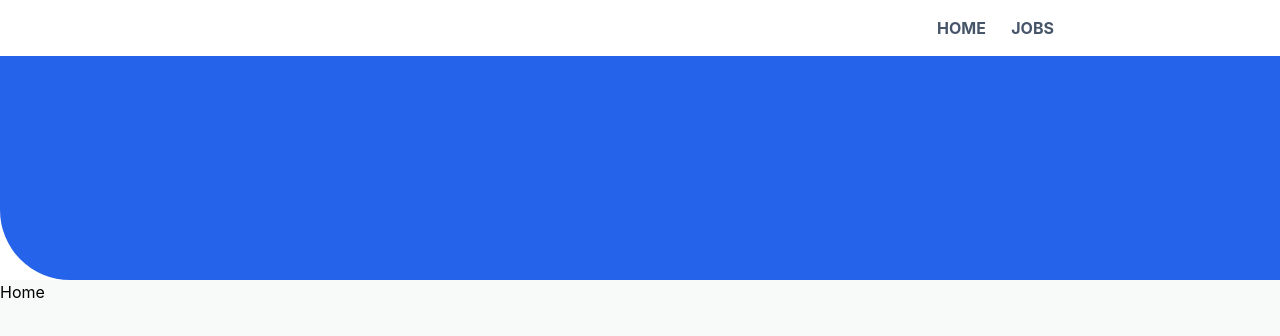
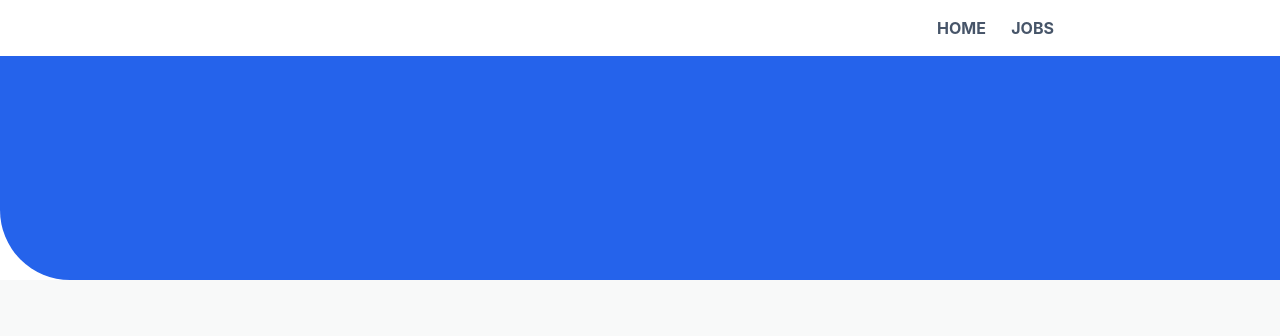
Before and after one commit to nooranasrin/dreamJob, a React (Create React App) app in the folder client/: page / in a window 1280 px wide. Shown: the top 336 px of the page. Built offline with nearby package versions, Linux system fonts and the light colour scheme.

Commit message:
refactored Home component

```diff
--- a/client/src/features/Home/Home.tsx
+++ b/client/src/features/Home/Home.tsx
@@ -1,5 +1,5 @@
 const Home: React.FC = (): JSX.Element => {
-  return <div>Home</div>;
+  return <div></div>;
 };
 
 export default Home;
```
